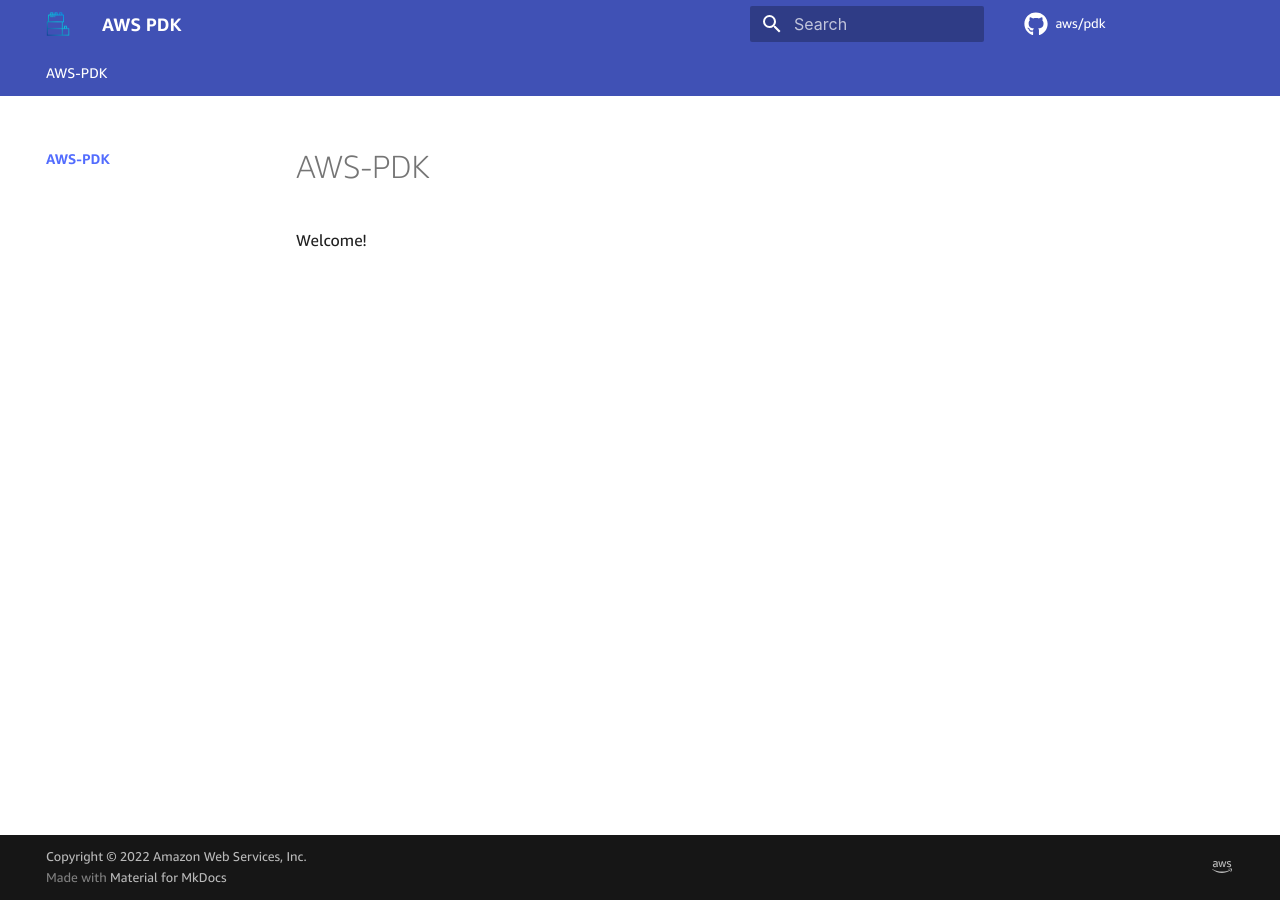
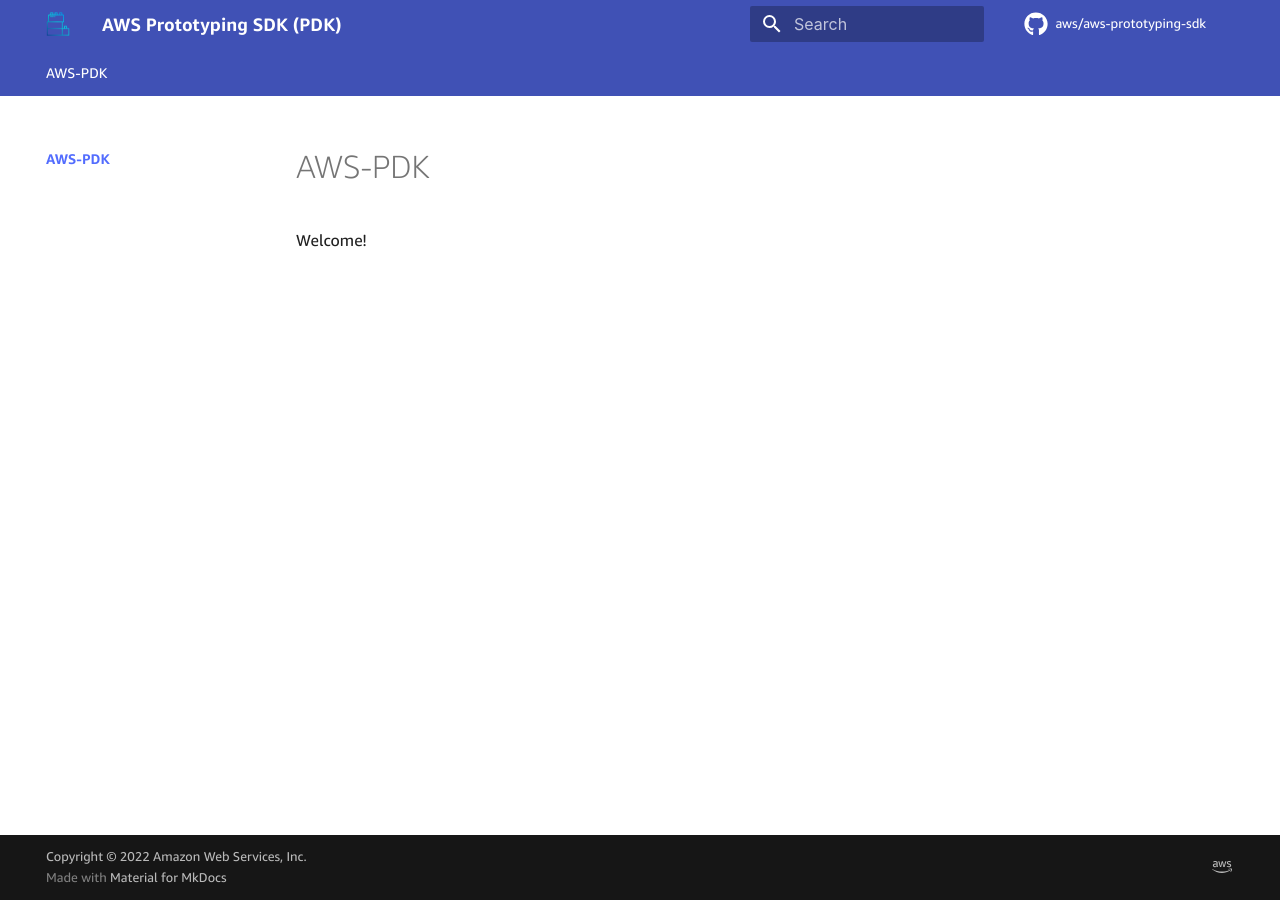
Before and after one commit to aws/aws-pdk, an MkDocs documentation site: the page built from docs/content/index.md, in a window 1280 px wide. Built offline with MkDocs 1.6.1 and Material for MkDocs 9.7.7, drawn with Linux system fonts in a browser that asks for light colours; comment, search, counter and statistics services are not loaded.

Commit message:
docs: update doc links

```diff
--- a/docs/mkdocs.yml
+++ b/docs/mkdocs.yml
@@ -1,8 +1,8 @@
-site_name: AWS PDK
-site_description: Prototype Development Kit (PDK).
-repo_name: aws/pdk
-repo_url: https://github.com/aws/pdk
-site_url: https://aws.github.io/pdk/
+site_name: AWS Prototyping SDK (PDK)
+site_description: AWS Prototyping SDK (PDK)
+repo_name: aws/aws-prototyping-sdk
+repo_url: https://github.com/aws/aws-prototyping-sdk
+site_url: https://github.com/aws/aws-prototyping-sdk
 copyright: Copyright &copy; 2022 Amazon Web Services, Inc.
 
 docs_dir: content
```
